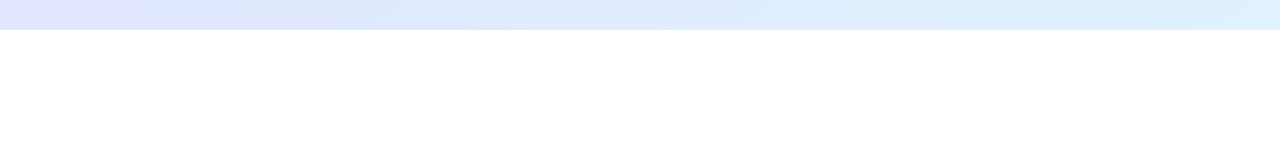
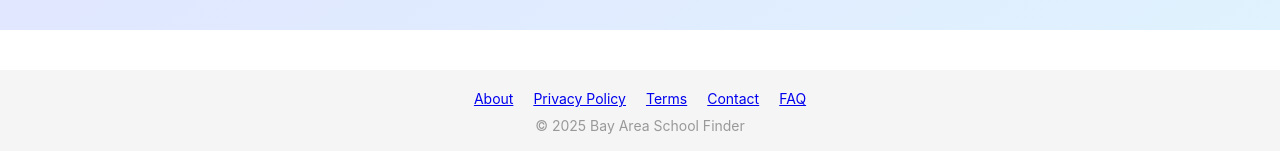
Before and after one commit to Sss236/ThinkAcademyTools, a React (Create React App) app in the folder client/: page / in a window 1280 px wide. Shown: the part 866-1017 px from the top of the page. Before the commit the page ends 896 px from the top, so only its background shows below. Built offline with nearby package versions, Linux system fonts and the light colour scheme.

Commit message:
Adjust with google adsense

```diff
--- a/client/src/App.js
+++ b/client/src/App.js
@@ -6,7 +6,7 @@ import { PrivacyPolicyPage } from './pages/PrivacyPolicyPage';
 import {TermsPage} from './pages/TermsPage';
 import {ContactPage} from './pages/ContactPage';
 import {FaqPage} from './pages/FaqPage';
-
+import { Footer } from './components/Footer';
 
 export default function App() {
   return (
@@ -19,6 +19,7 @@ export default function App() {
         <Route path="/contact" element={<ContactPage />} />
         <Route path="/faq" element={<FaqPage />} />
       </Routes>
+      <Footer />
     </Router>
   );
 }
--- /dev/null
+++ b/client/src/components/Footer.js
@@ -0,0 +1,24 @@
+import { Link } from "react-router-dom";
+
+export const Footer = () => {
+  return (
+    <footer style={{
+      marginTop: "40px",
+      padding: "20px",
+      textAlign: "center",
+      backgroundColor: "#f5f5f5",
+      fontSize: "14px"
+    }}>
+      <div style={{ marginBottom: "10px" }}>
+        <Link to="/about" style={{ margin: "0 10px" }}>About</Link>
+        <Link to="/privacy-policy" style={{ margin: "0 10px" }}>Privacy Policy</Link>
+        <Link to="/terms-of-service" style={{ margin: "0 10px" }}>Terms</Link>
+        <Link to="/contact" style={{ margin: "0 10px" }}>Contact</Link>
+        <Link to="/faq" style={{ margin: "0 10px" }}>FAQ</Link>
+      </div>
+      <div style={{ color: "#999" }}>
+        © {new Date().getFullYear()} Bay Area School Finder
+      </div>
+    </footer>
+  );
+}
```
Also changed, not shown: client/index.html (+21 -1 lines), client/public/ads.txt (added).
